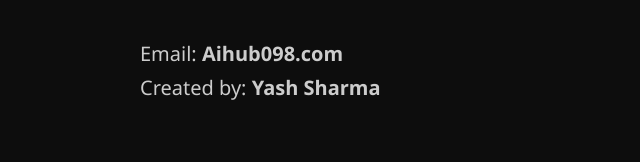
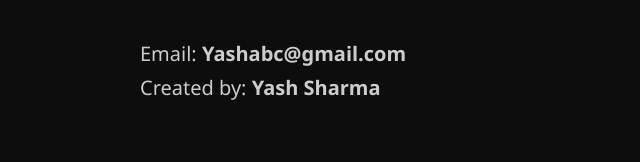
Before and after one commit to Yashsharma2025/sotm, a plain HTML site: page Generative AI.html in a window 1280 px wide. Shown: the part 9000-9162 px from the top of the page, 0-640 px from the left. Drawn offline with Linux system fonts and the light colour scheme.

Commit message:
Update Generative AI.html

```diff
--- a/Generative AI.html
+++ b/Generative AI.html
@@ -310,7 +310,7 @@ MidJourney is a popular generative AI tool that creates high-quality, artistic i
 
 <section id="contact">
 <h2>Contact & Credits</h2>
-<p>Email: <strong>Aihub098.com</strong><br>
+<p>Email: <strong>Yashabc@gmail.com</strong><br>
 Created by: <strong>Yash Sharma</strong></p>
 </section>
 
```
